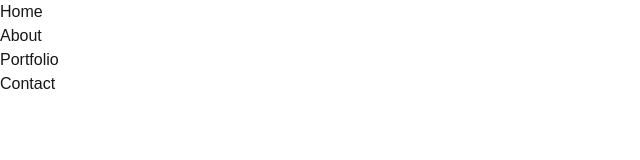
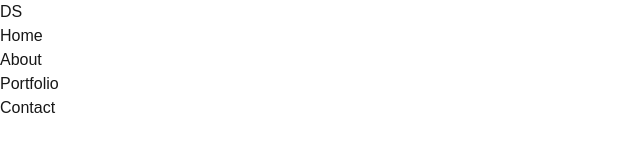
Before and after one commit to dlsntos/dean-dev-portfolio, a Next.js app: page / in a window 1280 px wide. Shown: the top 160 px of the page, without its empty margins (0-640 px from the left). Built offline with nearby package versions, Linux system fonts and the light colour scheme.

Commit message:
add logo(temporary) to header

```diff
--- a/app/components/header.tsx
+++ b/app/components/header.tsx
@@ -1,6 +1,7 @@
 export default function Header() {
     return(
         <header>
+            <h1>DS</h1>
             <nav>
                 <ul>
                     <li><a href="">Home</a></li>
```
